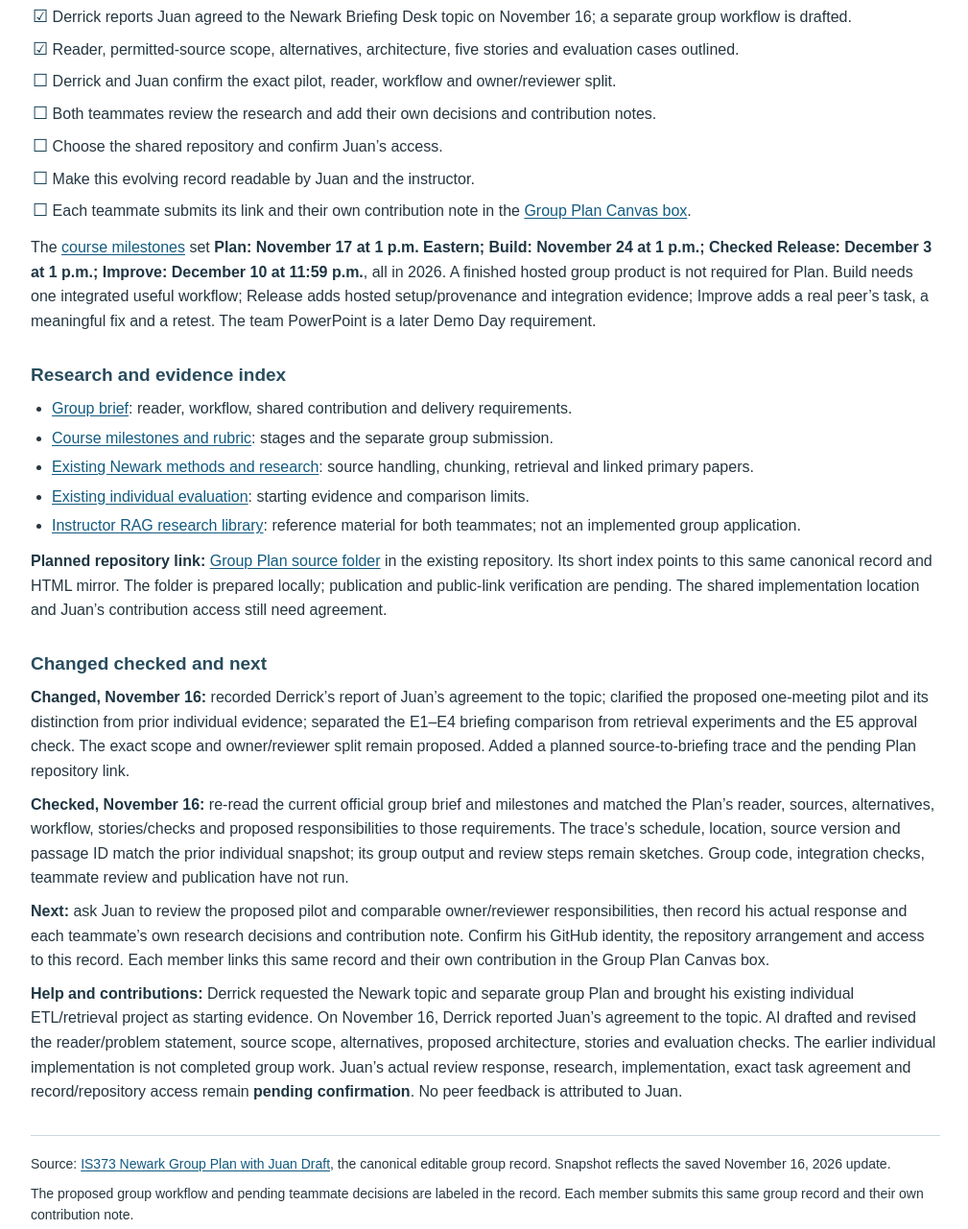
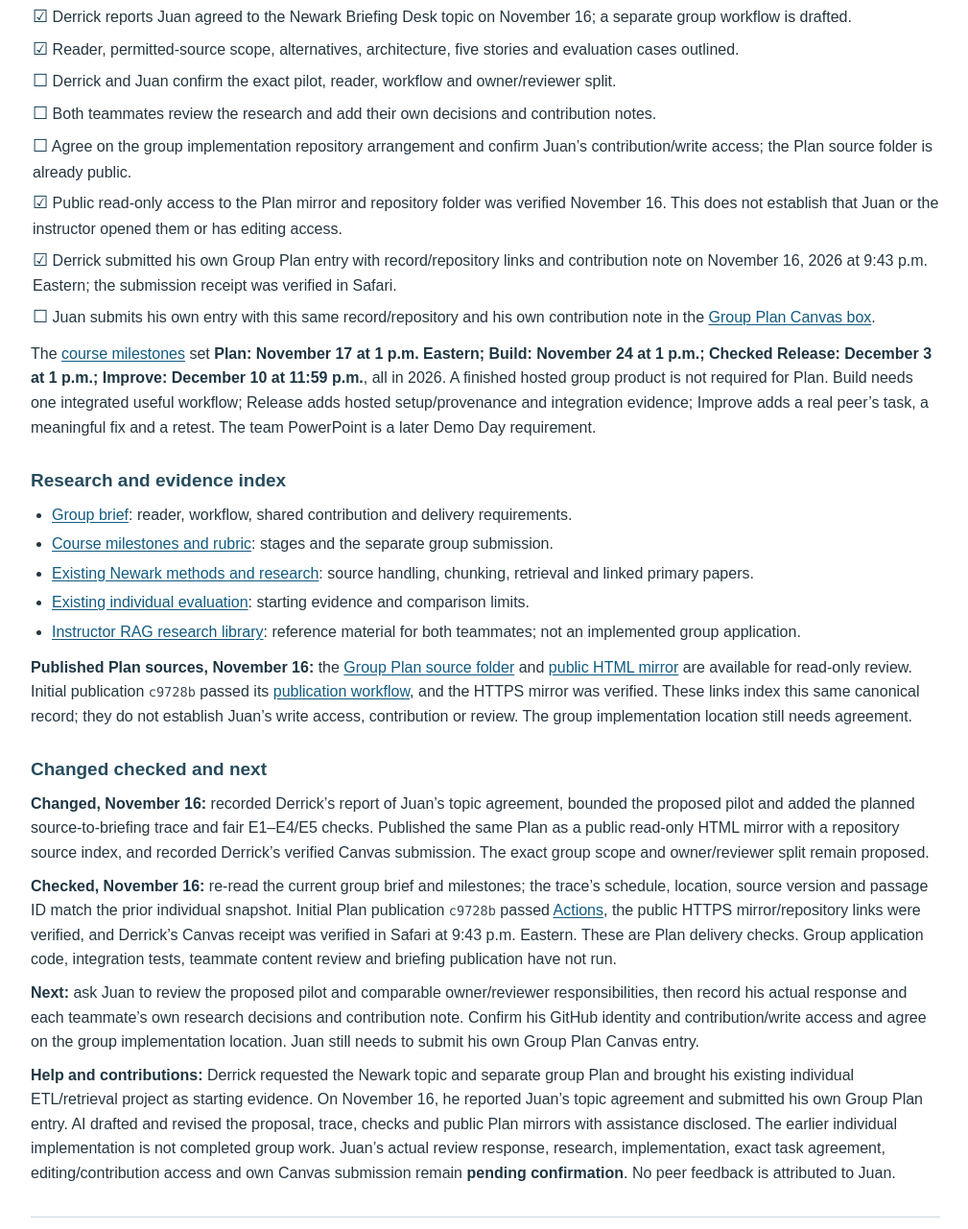
Before and after one commit to Y-Just-Y/is373_ci_cd, a plain HTML site: page group-plan.html in a window 1280 px wide. Shown: the part 4439-5720 px from the top of the page at 96% size, without its empty margins (134-1143 px from the left). Drawn offline with Linux system fonts and the light colour scheme.

Commit message:
Record verified Canvas Plan submissions and public group access

```diff
--- a/group-plan.html
+++ b/group-plan.html
@@ -109,9 +109,10 @@ footer{border-top:1px solid #ccd8de;margin-top:32px;padding-top:18px;font-size:1
 <li class="check-item"><span class="check-state" aria-label="Complete">☑</span> Reader, permitted-source scope, alternatives, architecture, five stories and evaluation cases outlined.</li>
 <li class="check-item"><span class="check-state" aria-label="Pending">☐</span> Derrick and Juan confirm the exact pilot, reader, workflow and owner/reviewer split.</li>
 <li class="check-item"><span class="check-state" aria-label="Pending">☐</span> Both teammates review the research and add their own decisions and contribution notes.</li>
-<li class="check-item"><span class="check-state" aria-label="Pending">☐</span> Choose the shared repository and confirm Juan’s access.</li>
-<li class="check-item"><span class="check-state" aria-label="Pending">☐</span> Make this evolving record readable by Juan and the instructor.</li>
-<li class="check-item"><span class="check-state" aria-label="Pending">☐</span> Each teammate submits its link and their own contribution note in the <a href="https://njit.instructure.com/courses/70733/assignments/769189">Group Plan Canvas box</a>.</li>
+<li class="check-item"><span class="check-state" aria-label="Pending">☐</span> Agree on the group implementation repository arrangement and confirm Juan’s contribution/write access; the Plan source folder is already public.</li>
+<li class="check-item"><span class="check-state" aria-label="Complete">☑</span> Public read-only access to the Plan mirror and repository folder was verified November 16. This does not establish that Juan or the instructor opened them or has editing access.</li>
+<li class="check-item"><span class="check-state" aria-label="Complete">☑</span> Derrick submitted his own Group Plan entry with record/repository links and contribution note on November 16, 2026 at 9:43 p.m. Eastern; the submission receipt was verified in Safari.</li>
+<li class="check-item"><span class="check-state" aria-label="Pending">☐</span> Juan submits his own entry with this same record/repository and his own contribution note in the <a href="https://njit.instructure.com/courses/70733/assignments/769189">Group Plan Canvas box</a>.</li>
 </ul>
 <p>The <a href="https://github.com/kaw393939/is373-studio/blob/main/docs/course/milestones.md">course milestones</a> set <strong>Plan: November 17 at 1 p.m. Eastern; Build: November 24 at 1 p.m.; Checked Release: December 3 at 1 p.m.; Improve: December 10 at 11:59 p.m.</strong>, all in 2026. A finished hosted group product is not required for Plan. Build needs one integrated useful workflow; Release adds hosted setup/provenance and integration evidence; Improve adds a real peer’s task, a meaningful fix and a retest. The team PowerPoint is a later Demo Day requirement.</p>
 <h3 id="research-and-evidence-index">Research and evidence index</h3>
@@ -122,12 +123,12 @@ footer{border-top:1px solid #ccd8de;margin-top:32px;padding-top:18px;font-size:1
 <li><a href="https://github.com/Y-Just-Y/my-app-studio/blob/codex/newark-civic-rag/docs/research/newark-results.md">Existing individual evaluation</a>: starting evidence and comparison limits.</li>
 <li><a href="https://github.com/kaw393939/is373-rag/blob/main/docs/research/index.md">Instructor RAG research library</a>: reference material for both teammates; not an implemented group application.</li>
 </ul>
-<p><strong>Planned repository link:</strong> <a href="https://github.com/Y-Just-Y/is373_ci_cd/tree/main/group-plan">Group Plan source folder</a> in the existing repository. Its short index points to this same canonical record and HTML mirror. The folder is prepared locally; publication and public-link verification are pending. The shared implementation location and Juan’s contribution access still need agreement.</p>
+<p><strong>Published Plan sources, November 16:</strong> the <a href="https://github.com/Y-Just-Y/is373_ci_cd/tree/main/group-plan">Group Plan source folder</a> and <a href="https://y-just-y.github.io/is373_ci_cd/group-plan.html">public HTML mirror</a> are available for read-only review. Initial publication <code>c9728b</code> passed its <a href="https://github.com/Y-Just-Y/is373_ci_cd/actions/runs/44004368448">publication workflow</a>, and the HTTPS mirror was verified. These links index this same canonical record; they do not establish Juan’s write access, contribution or review. The group implementation location still needs agreement.</p>
 <h3 id="changed-checked-and-next">Changed checked and next</h3>
-<p><strong>Changed, November 16:</strong> recorded Derrick’s report of Juan’s agreement to the topic; clarified the proposed one-meeting pilot and its distinction from prior individual evidence; separated the E1–E4 briefing comparison from retrieval experiments and the E5 approval check. The exact scope and owner/reviewer split remain proposed. Added a planned source-to-briefing trace and the pending Plan repository link.</p>
-<p><strong>Checked, November 16:</strong> re-read the current official group brief and milestones and matched the Plan’s reader, sources, alternatives, workflow, stories/checks and proposed responsibilities to those requirements. The trace’s schedule, location, source version and passage ID match the prior individual snapshot; its group output and review steps remain sketches. Group code, integration checks, teammate review and publication have not run.</p>
-<p><strong>Next:</strong> ask Juan to review the proposed pilot and comparable owner/reviewer responsibilities, then record his actual response and each teammate’s own research decisions and contribution note. Confirm his GitHub identity, the repository arrangement and access to this record. Each member links this same record and their own contribution in the Group Plan Canvas box.</p>
-<p><strong>Help and contributions:</strong> Derrick requested the Newark topic and separate group Plan and brought his existing individual ETL/retrieval project as starting evidence. On November 16, Derrick reported Juan’s agreement to the topic. AI drafted and revised the reader/problem statement, source scope, alternatives, proposed architecture, stories and evaluation checks. The earlier individual implementation is not completed group work. Juan’s actual review response, research, implementation, exact task agreement and record/repository access remain <strong>pending confirmation</strong>. No peer feedback is attributed to Juan.</p>
+<p><strong>Changed, November 16:</strong> recorded Derrick’s report of Juan’s topic agreement, bounded the proposed pilot and added the planned source-to-briefing trace and fair E1–E4/E5 checks. Published the same Plan as a public read-only HTML mirror with a repository source index, and recorded Derrick’s verified Canvas submission. The exact group scope and owner/reviewer split remain proposed.</p>
+<p><strong>Checked, November 16:</strong> re-read the current group brief and milestones; the trace’s schedule, location, source version and passage ID match the prior individual snapshot. Initial Plan publication <code>c9728b</code> passed <a href="https://github.com/Y-Just-Y/is373_ci_cd/actions/runs/44004368448">Actions</a>, the public HTTPS mirror/repository links were verified, and Derrick’s Canvas receipt was verified in Safari at 9:43 p.m. Eastern. These are Plan delivery checks. Group application code, integration tests, teammate content review and briefing publication have not run.</p>
+<p><strong>Next:</strong> ask Juan to review the proposed pilot and comparable owner/reviewer responsibilities, then record his actual response and each teammate’s own research decisions and contribution note. Confirm his GitHub identity and contribution/write access and agree on the group implementation location. Juan still needs to submit his own Group Plan Canvas entry.</p>
+<p><strong>Help and contributions:</strong> Derrick requested the Newark topic and separate group Plan and brought his existing individual ETL/retrieval project as starting evidence. On November 16, he reported Juan’s topic agreement and submitted his own Group Plan entry. AI drafted and revised the proposal, trace, checks and public Plan mirrors with assistance disclosed. The earlier individual implementation is not completed group work. Juan’s actual review response, research, implementation, exact task agreement, editing/contribution access and own Canvas submission remain <strong>pending confirmation</strong>. No peer feedback is attributed to Juan.</p>
 </article>
 <footer>
 <p>Source: <a href="https://chatgpt.com/space/page_d3ef2e17c7f48191ab04cb20e265efd4">IS373 Newark Group Plan with Juan Draft</a>, the canonical editable group record. Snapshot reflects the saved November 16, 2026 update.</p>
```
Also changed, not shown: index.html (+3 -3 lines), 1 other file.
